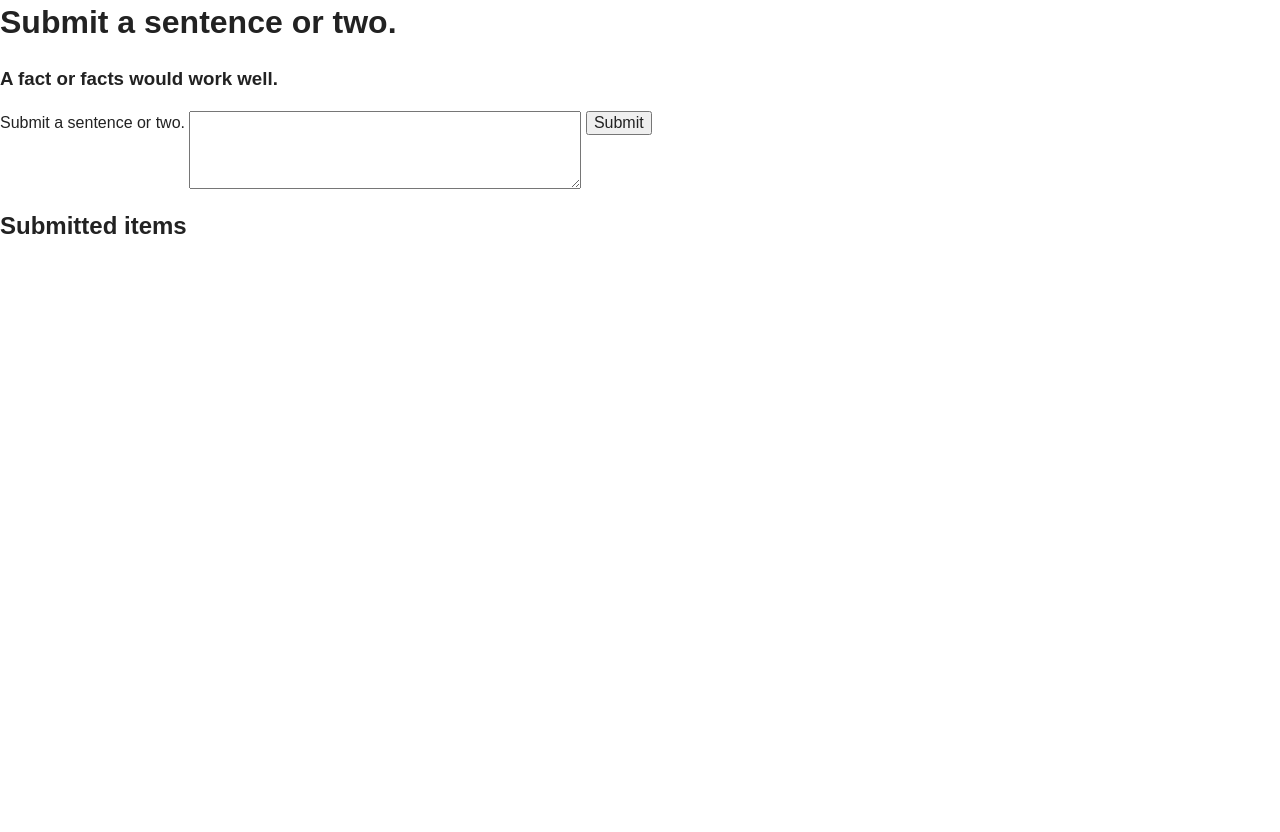
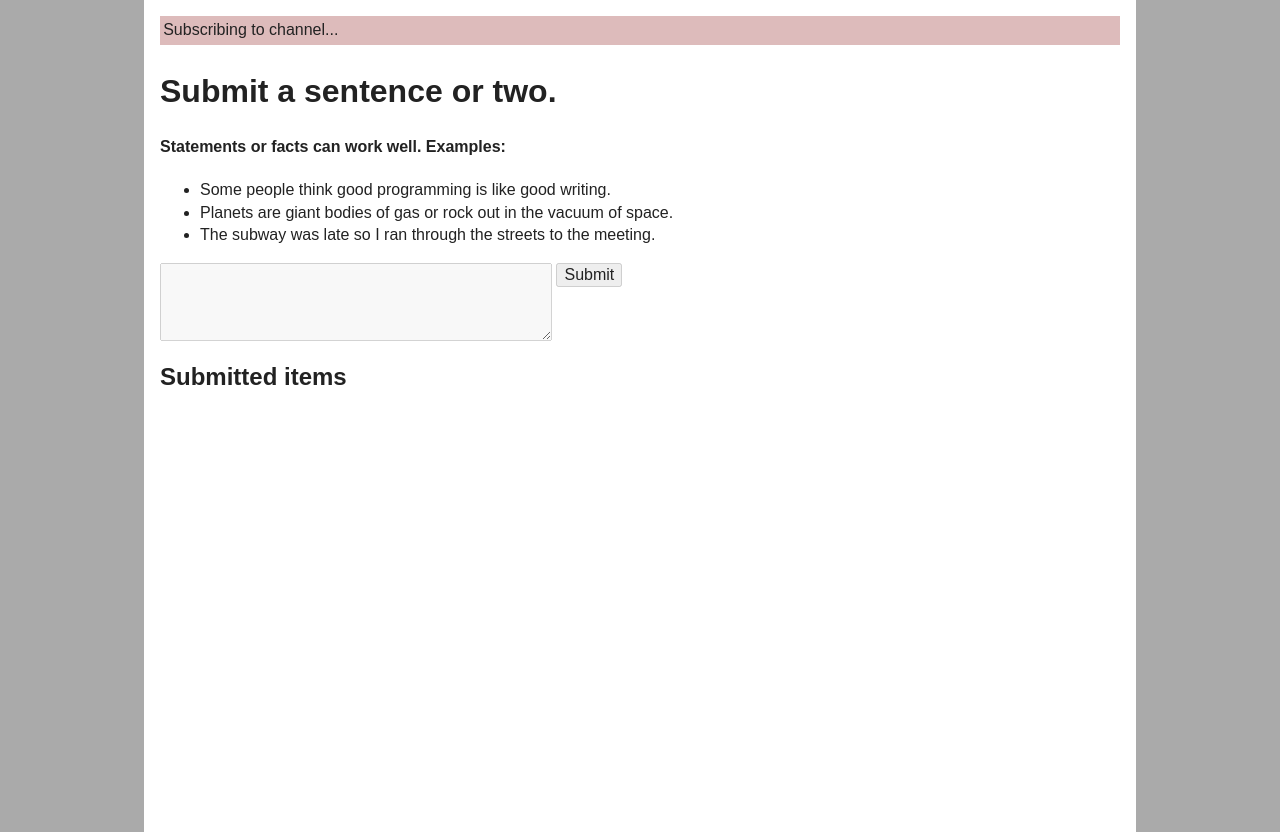
Before and after one commit to sandinmyjoints/visularity, a Flask app: template visularity/templates/submit_text.html in a window 1280 px wide. Before the commit the page ends 234 px from the top, so only its background shows below. Run offline with Flask 2, Linux system fonts and the light colour scheme; the template is opened without the code that fills it, so the values that code supplies are empty; parts of the project's set-up code (start-up, migrations or seed data) failed here and were passed over.

Commit message:
Improvements to ui (more messages and indicators) and style (better colors and layout) Updated TODO

```diff
--- a/visularity/app.py
+++ b/visularity/app.py
@@ -91,7 +91,11 @@ def connect():
 @app.route('/visualize/')
 def visualize():
 
-    return render_template('visualize.html', hookbox_channel=CHANNEL_NAME, hookbox_ip=settings.SERVER_IP)
+    return render_template('visualize.html',
+        hookbox_channel=CHANNEL_NAME,
+        hookbox_ip=settings.SERVER_IP,
+        server_address=settings.SERVER_IP,
+    )
 
 
 @app.route('/similarity_scores')
--- a/visularity/static/css/cluster.css
+++ b/visularity/static/css/cluster.css
@@ -13,7 +13,3 @@
   stroke: #ccc;
   stroke-width: 1.5px;
 }
-
-.node text {
-    white-space: pre;
-}
--- a/visularity/static/css/style.css
+++ b/visularity/static/css/style.css
@@ -102,7 +102,67 @@ td { vertical-align: top; }
   h2, h3 { page-break-after: avoid; }
 }
 
+body {
+    background-color: #AAA;
+
+}
+
+div#messages {
+    min-height: 2em;
+}
 
 div.message {
-   background-color: #bad0d1;
+    padding: 0.2em;
+    background-color: #DDDDFE;
 }
+
+div.subscribing {
+    background-color: #DBB; !important
+}
+
+div.subscribed {
+    background-color: #BDB; !important
+}
+
+div.container {
+    padding: 1em;
+    background-color: #FFF;
+    width: 960px;
+    margin: auto;
+    min-height: 100%;
+}
+
+div.centered-container {
+    background-color: #FFF;
+
+    text-align: center;
+    width: 100%;
+    margin: auto;
+    min-height: 100%;
+
+}
+
+div.banner {
+    border: 1px solid #444;
+    padding: .6em;
+    width: 50%;
+    margin: 1em auto 1em auto;
+    background-color: #777;
+    color: #FFF;
+    text-align: center;
+    font-weight: bold;
+    font-size: larger;
+}
+
+.centered {
+    margin-left: auto;
+    margin-right: auto;
+}
+
+table.similarity-scores {
+    width:75%;
+}
+
+.highlight {
+    color: #6ECEFE;
+}
--- a/visularity/templates/base.html
+++ b/visularity/templates/base.html
@@ -7,18 +7,16 @@
     {% block extrahead %}{% endblock extrahead %}
 </head>
 <body>
-<div id="messages">
-    {% for message in get_flashed_messages() %}
-    <div class="message">{{ message }}</div>
-    {% endfor %}
-</div>
 
 {% block body %}
+
 {% endblock body %}
 
 <script type="text/javascript" src="{{ url_for('static', filename='js/libs/jquery-1.7.1.min.js') }}"></script>
 
 {% block extrajs %}
+
 {% endblock extrajs %}
+
 </body>
 </html>
--- a/visularity/templates/submit_text.html
+++ b/visularity/templates/submit_text.html
@@ -3,19 +3,41 @@
 {% block title %}Submit some text - {{ super() }}{% endblock title %}
 
 {% block body %}
+<div class='container'>
+
+    <div id="messages">
+        {% for message in get_flashed_messages() %}
+        <div class="message">{{ message }}</div>
+        {% endfor %}
+        {% block messages %}
+        <div class="message subscribing">Subscribing to channel...</div>
+
+        {% endblock messages %}
+    </div>
+
+    <div class="content">
+
         <h1>Submit a sentence or two.</h1>
-<h3>A fact or facts would work well.</h3>
+        <h4>Statements or facts can work well. Examples:</h4>
+        <ul>
+            <li>Some people think good programming is like good writing.</li>
+            <li>Planets are giant bodies of gas or rock out in the vacuum of space.</li>
+            <li>The subway was late so I ran through the streets to the meeting.</li>
+        </ul>
         <form action="" method="GET">
-    <label for="id_text">Submit a sentence or two.</label>
-    <textarea rows="4" cols="40" id="id_text" name="text"></textarea>
-    <input type="submit" name="submit" id="id_submit" value="Submit">
+            <!--<label for="id_text">Submit a sentence or two.</label>-->
+            <textarea rows="4" cols="40" id="id_text" name="text" disabled="disabled"></textarea>
+            <input type="submit" name="submit" id="id_submit" value="Submit" disabled="disabled">
         </form>
 
         <h2>Submitted items</h2>
+
         <div id="submitted">
             <ul>
 
             </ul>
+        </div>
+    </div>
 </div>
 
 {% endblock body %}
@@ -34,24 +56,36 @@
             $('#submitted ul').prepend('<li>Calculated: ' + msg + '</li>');
         }
 
+        function showMessage(msg) {
+            $('#messages').prepend('<div class="message">' + msg + '</div>');
+        }
+
+        function clearMessages() {
+            $('#messages').empty();
+
+        }
+
         $('#id_submit').click(function (e) {
+            clearMessages();
             var submitted_text = $('#id_text');
-
-//            conn.publish('refresh', submitted_text.val());
-
-            $.ajax({
-                        url: "{{ url_for('submit_text') }}",
+            if(submitted_text.val().length > 20)
+            {
+                $.ajax({url:"{{ url_for('submit_text') }}",
                     type:"POST",
-                        data: { "text": submitted_text.val() }
-                    }
-            )
+                    data:{ "text":submitted_text.val() }
+                })
                         .done(function (data) {
                             addToSubmitted(submitted_text.val());
                             submitted_text.val('');
                         })
                         .error(function (request, textStatus, error) {
-                        $("#messages").prepend("<div class='message submit_text'>Unable to submit. Please try again.</div>");
+                            showMessage("Unable to submit. Please try again.");
                         });
+            }
+            else {
+                showMessage("Text is too short. Please add a bit more and try again.");
+            }
+
             e.preventDefault();
         });
 
@@ -62,6 +96,11 @@
         // once subscribed, listen for new messages being published
         // to the channel and display them in the output div
         conn.onSubscribed = function (channel_name, subscription) {
+            console.log("Subscribed");
+            $("#id_text").prop("disabled", false);
+            $("#id_submit").prop("disabled", false);
+            $("#messages > .subscribing").removeClass('subscribing').addClass('subscribed').text('Subscribed');
+
             subscription.onPublish = function (frame) {
                 addToCalculated(frame.payload);
 
```
Also changed, not shown: visularity/templates/visualize.html (+30 -2 lines), 1 other file. Lines whose indentation alone changed are shown as unchanged.
